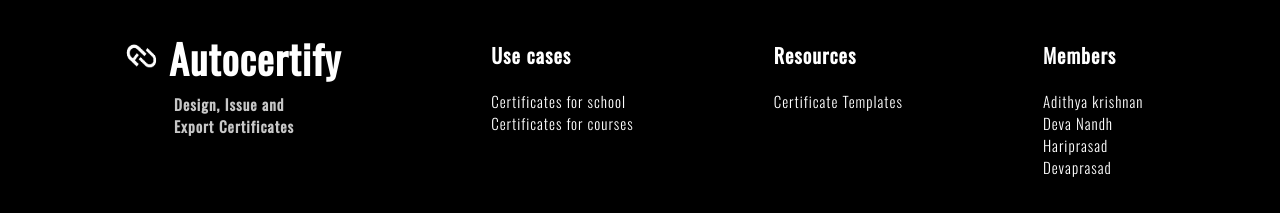
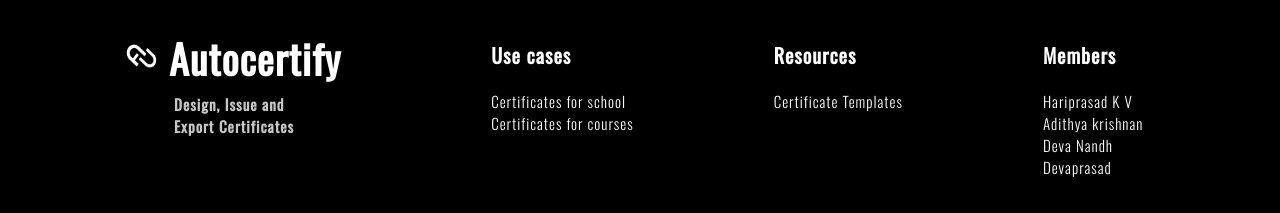
Before and after one commit to hariprasad-008/AUTOCERTIFY, a plain HTML site: page About.html in a window 1280 px wide. Shown: the part 2768-2981 px from the top of the page. Drawn offline with nearby package versions, Linux system fonts and the light colour scheme; a web font is replaced by a local one.

Commit message:
Update About.html

```diff
--- a/About.html
+++ b/About.html
@@ -85,7 +85,7 @@
   </div>
   <div class="geerate">
     <p class="usecase">Members</p>
-    <p class="logodet">Adithya krishnan  <br> Deva Nandh<br> Hariprasad <br>Devaprasad</p>
+    <p class="logodet">Hariprasad K V <br> Adithya krishnan <br> Deva Nandh <br>Devaprasad</p>
   </div>
 </div>
 
```
